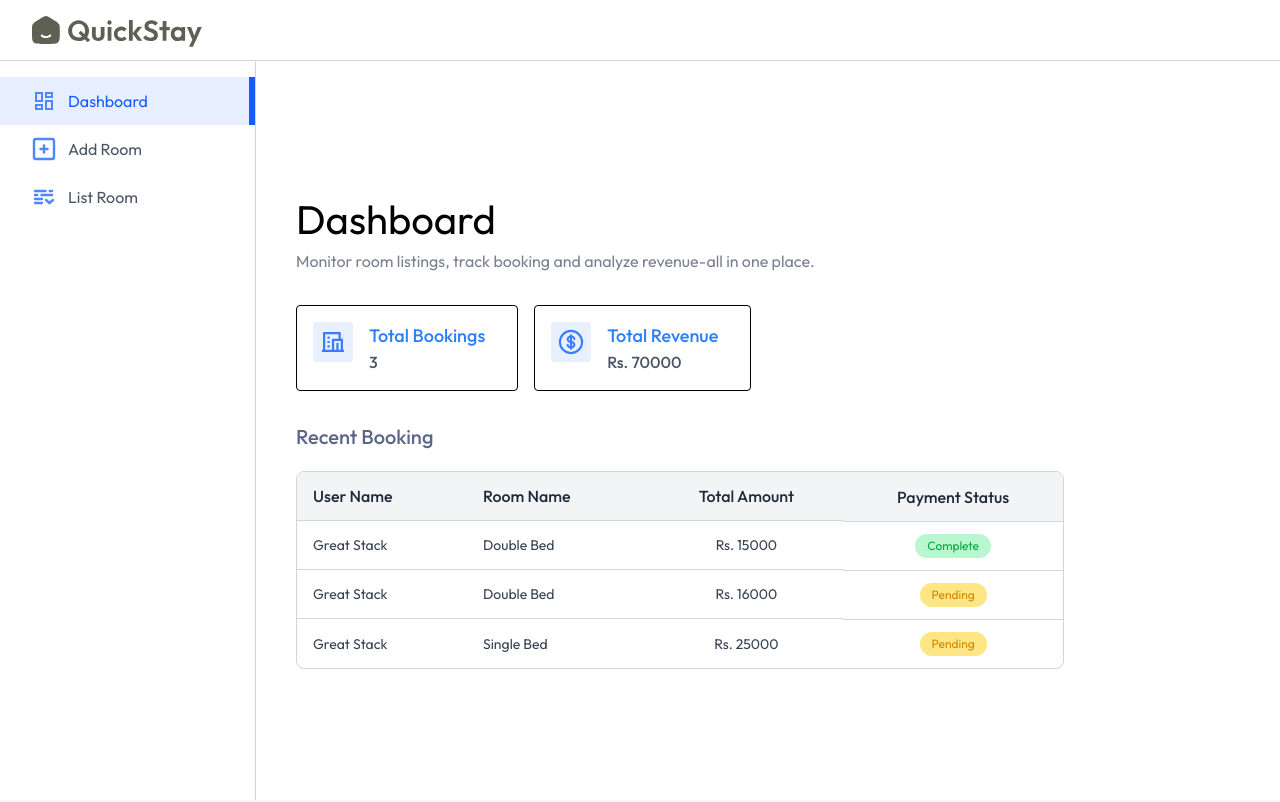
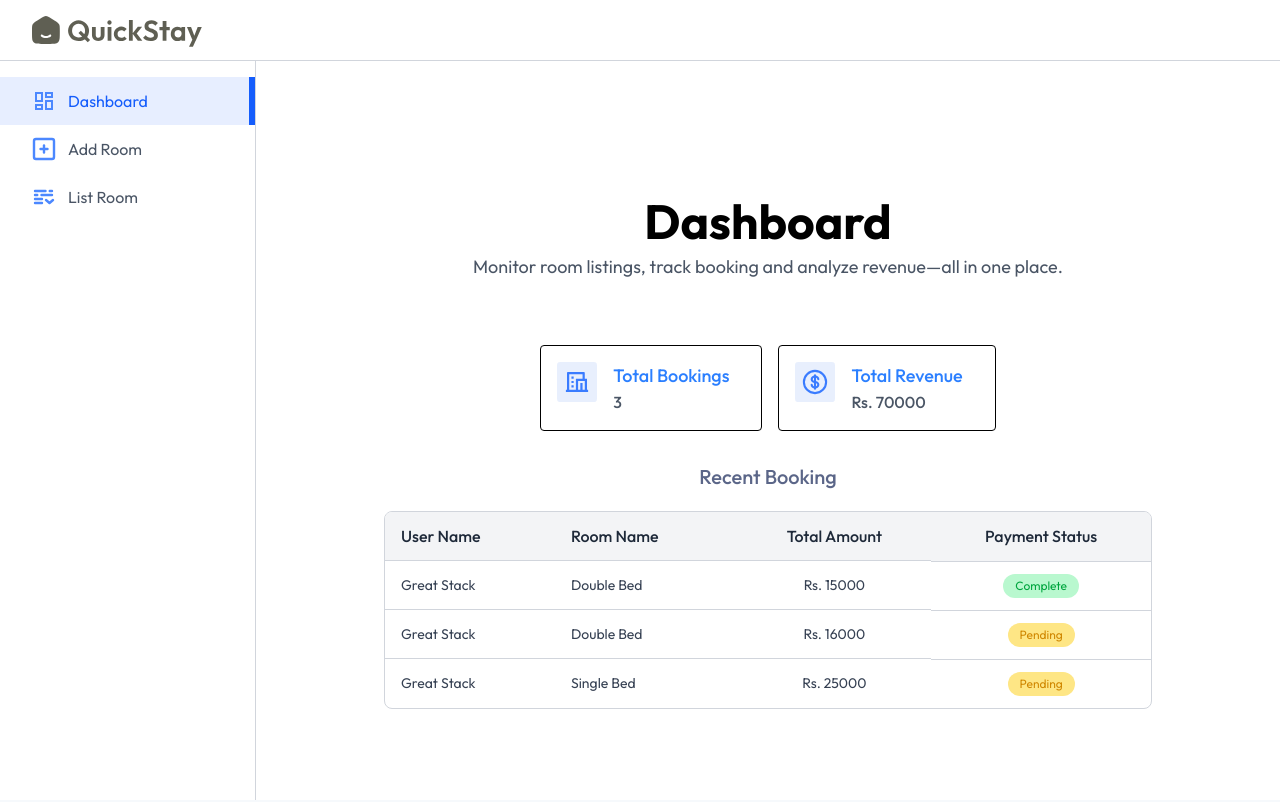
Before and after one commit to Uditha-san/webproject, a React (Vite) app in the folder Frontend/: page /owner in a window 1280 px wide. Shown: the top 802 px of the page. Built offline with nearby package versions, Linux system fonts and the light colour scheme; a web font is replaced by a local one.

Commit message:
Update Dashboard.jsx

```diff
--- a/Frontend/src/pages/hotelOwner/Dashboard.jsx
+++ b/Frontend/src/pages/hotelOwner/Dashboard.jsx
@@ -7,9 +7,9 @@ const Dashboard = () => {
   const [dashboardData, setDashboardData] = useState(dashboardDummyData)
 
   return (
-    <div className="mt-24">
-      <Title align='left' font='outfit' title="Dashboard" subtitle="
-      Monitor room listings, track booking and analyze revenue-all in one place."/>
+    <div className="mt-24 flex flex-col items-center justify-center min-h-[60vh]">
+      <h1 className="text-5xl font-bold text-center mb-2">Dashboard</h1>
+      <p className="text-center text-lg text-gray-600 mb-8">Monitor room listings, track booking and analyze revenue—all in one place.</p>
 
       <div className='flex gap-4 my-8'>
 
```
